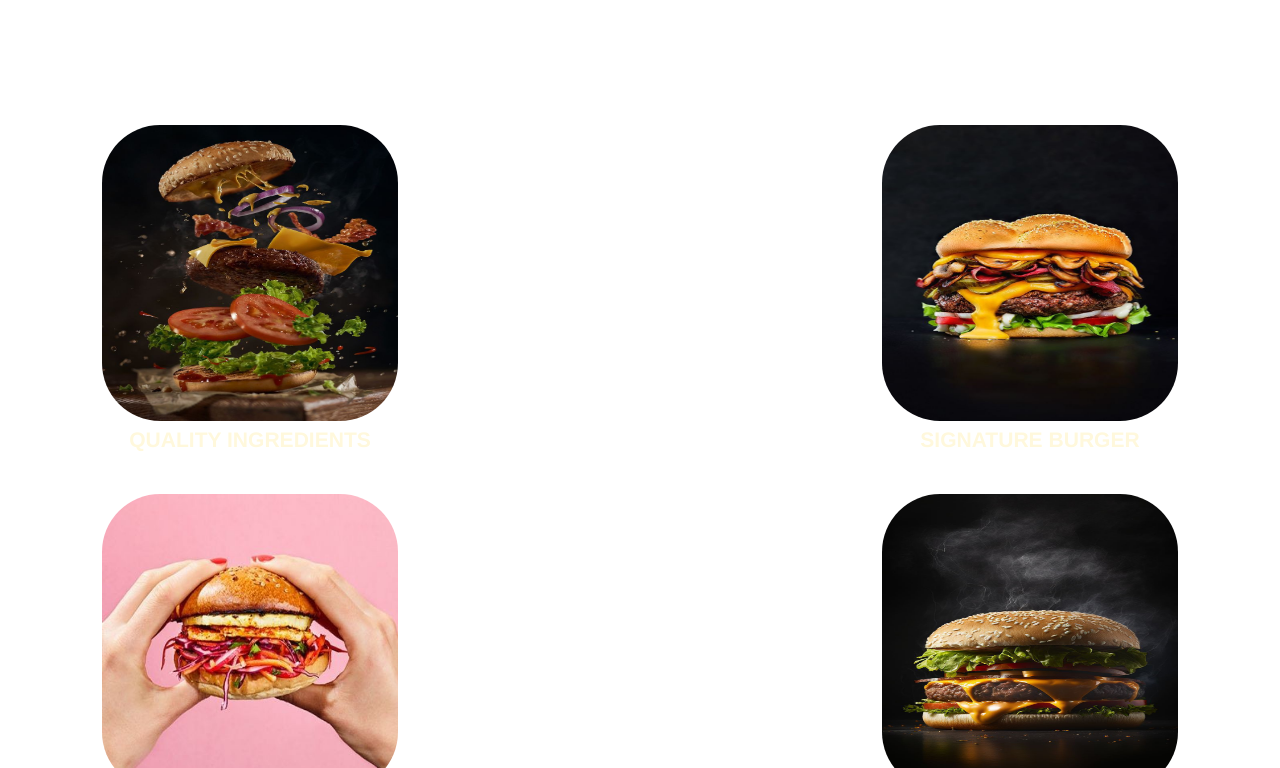
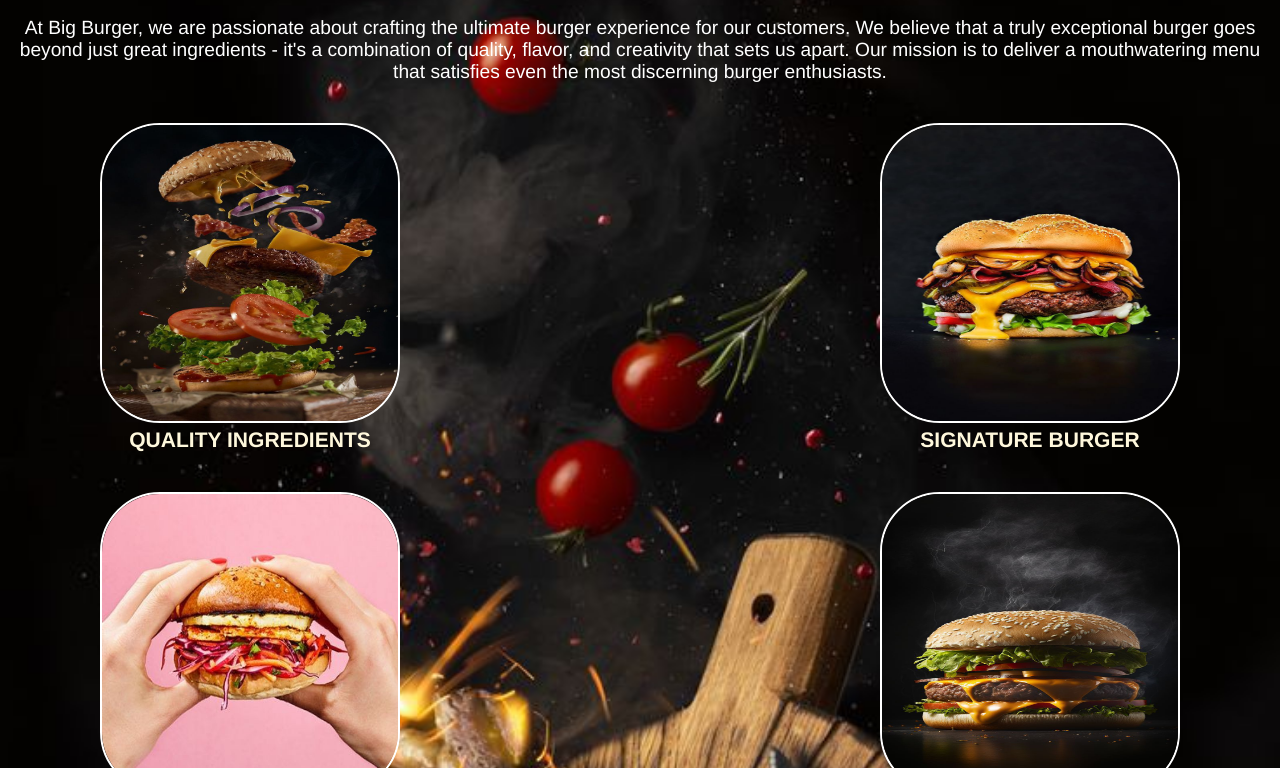
Before and after one commit to Poorani-27/Responsive-webpage, a plain HTML site: page about.html in a window 1280 px wide. Shown: the part 106-874 px from the top of the page. Drawn offline with Linux system fonts and the light colour scheme.

Commit message:
about.css

```diff
--- a/about.css
+++ b/about.css
@@ -7,7 +7,7 @@
     scroll-behavior:smooth;
 }
 body{
-    background-image: url("img\ 1.jpg");
+    background-image: url("imgg1.jpg");
     background-repeat: no-repeat;
     background-position: center;
     background-size:cover;
```
